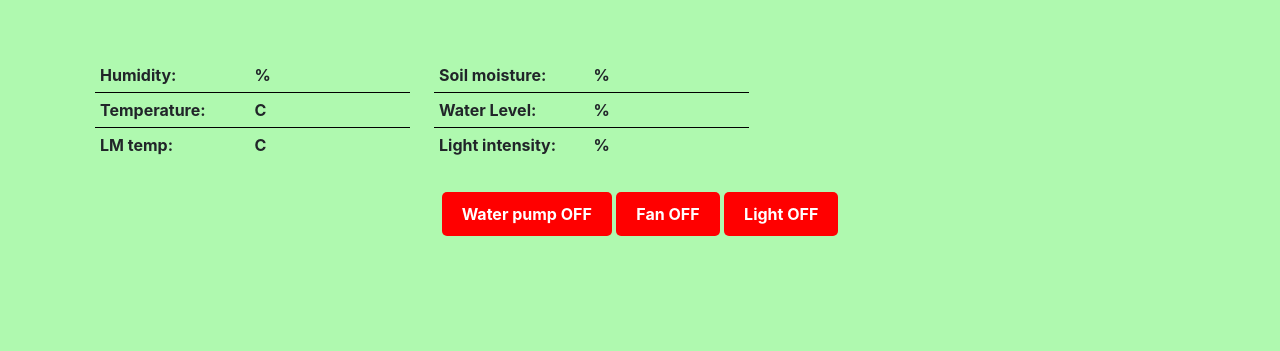
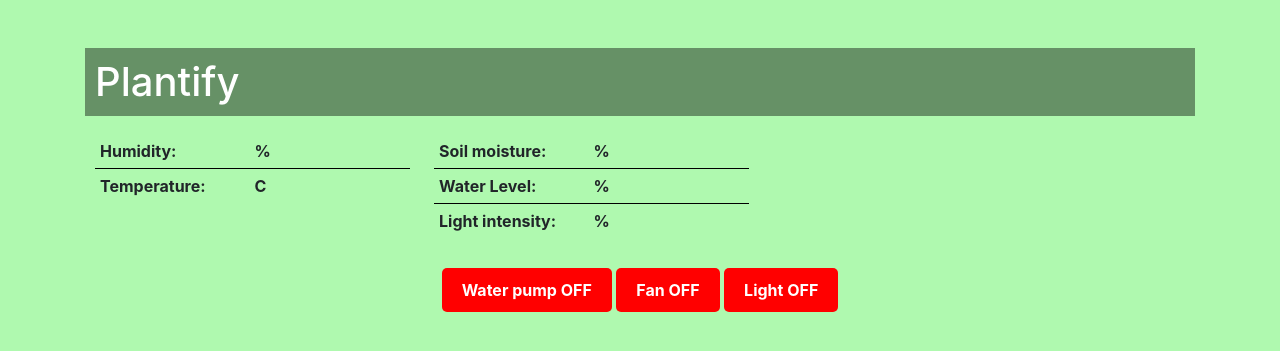
Before and after one commit to Plantify-499/Planrify, a PHP site: page /Plantify/sensors.php in a window 1280 px wide. Shown: the part 56-407 px from the top of the page. Run offline with PHP 8.4, Linux system fonts and the light colour scheme; a user stored in the database is signed in; data comes from the database, SQL or seed files in the repository; some libraries are stand-ins or nearby versions.

Commit message:
Update sensors.php

```diff
--- a/Plantify/sensors.php
+++ b/Plantify/sensors.php
@@ -12,15 +12,17 @@ if (!isset($_SESSION['logged_in'])) {
 <!DOCTYPE html>
 <html>
 <head>
+	<title>Plantify</title>
 	<script src="https://ajax.googleapis.com/ajax/libs/jquery/3.5.1/jquery.min.js"></script>
 	<link rel="stylesheet" type="text/css" href="styles.css">
 	<script src="script.js"></script>
+
 </head>
 <body>
+	<h1>Plantify</h1>
 	<div class="value-set">
 		<p><strong>Humidity:</strong> <span id="1"></span><strong>%</strong></p>
 		<p><strong>Temperature:</strong> <span id="2"></span><strong>C</strong></p>
-		<p><strong>LM temp:</strong> <span id="3"></span><strong>C</strong></p>
 	</div>
 	<div class="value-set">
 		<p><strong>Soil moisture:</strong> <span id="4"></span><strong>%</strong></p>
@@ -31,7 +33,14 @@ if (!isset($_SESSION['logged_in'])) {
 		<button id="waterPump-button" class="off-button">Water pump OFF</button>
 		<button id="Fan-button" class="off-button">Fan OFF</button>
 		<button id="Light-button" class="off-button">Light OFF</button>
+	</div>
+	<div id="success-message" style="display: none;">Data sent successfully, water pump turned on </div>
+	<div id="success-message2" style="display: none;">Turned off</div>
+	<div id="error-message" style="display: none;">Error sending to the API</div>
+	<div id="water-tank" style="display: none;">The water tank is empty, Refill it</div>
 
-	</div>
+
+
+
 </body>
 </html>
```
